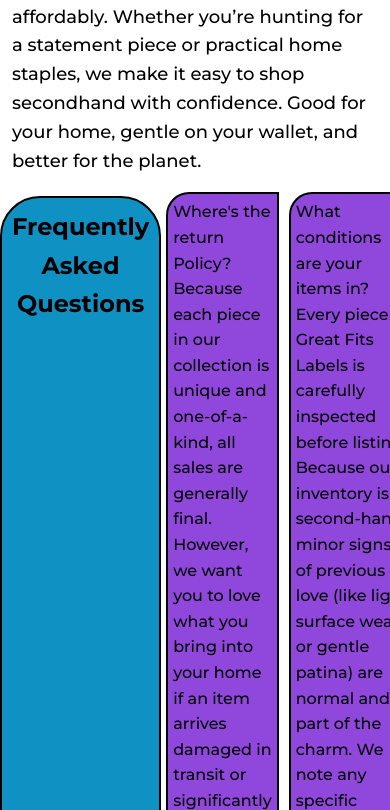
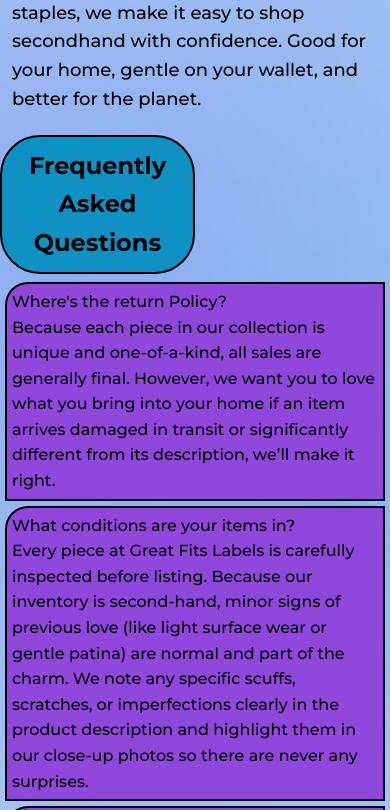
Before and after one commit to wambua7/Think-twice, a plain HTML site: page index.html in a window 390 px wide. Shown: the part 602-1412 px from the top of the page. Drawn offline with Linux system fonts and the light colour scheme; a web font is replaced by a local one.

Commit message:
style the background image of the page

```diff
--- a/style.css
+++ b/style.css
@@ -8,10 +8,15 @@
     --bg-primsry: rgb(15, 145, 196);
     --my-border: 40px;
     --myborder: 2px solid black;
+    --bgc-color:radial-gradient(circle at 15% 20%, rgba(99,102,241,0.45)0%,transparent 45%),
+    radial-gradient(circle at 85% 25%, rgba(6,182,212,0.4)0%,transparent 45%),
+    radial-gradient(circle at 50%  85%, rgba(79,70,229,0.45)0%,transparent 50%),
+    radial-gradient(circle at 20% 80%, rgba(147,51,234,0.35)0%,transparent 45%);
+
 
 }
 body{
-    background: radial-gradient();
+    background-image: var(--bgc-color);
     font-weight: 500;
     font-family: var(--font-sans);
     line-height: 1.6;
@@ -86,7 +91,14 @@ h2{
     border: var(--myborder);
     border-top-left-radius: 23px;
     background: rgb(143, 72, 219);
+    transition: transform 0.3s ease, box-shadow 0.3s ease;
 }
+
+.content-container:hover {
+    transform: translateY(-6px);
+    box-shadow: 0 8px 16px rgba(0, 0, 0, 0.25); /* Optional depth shadow */
+}
+
 section[aria-labelledby="products-heading"] {
   max-width: 1200px;
   margin: 0 auto;
@@ -207,7 +219,6 @@ address{
     height: 130px;
     padding:12px;
     text-align: center;
-    background-color: rgb(122, 67, 21);
 }
 /* Responsive Breakpoints */
 @media (max-width: 768px) {
@@ -220,4 +231,10 @@ address{
   .products {
     grid-template-columns: 1fr;
   }
+    nav{
+    display: none;
+  }
+  .faq{
+    display: block;
+  }
 }
```
